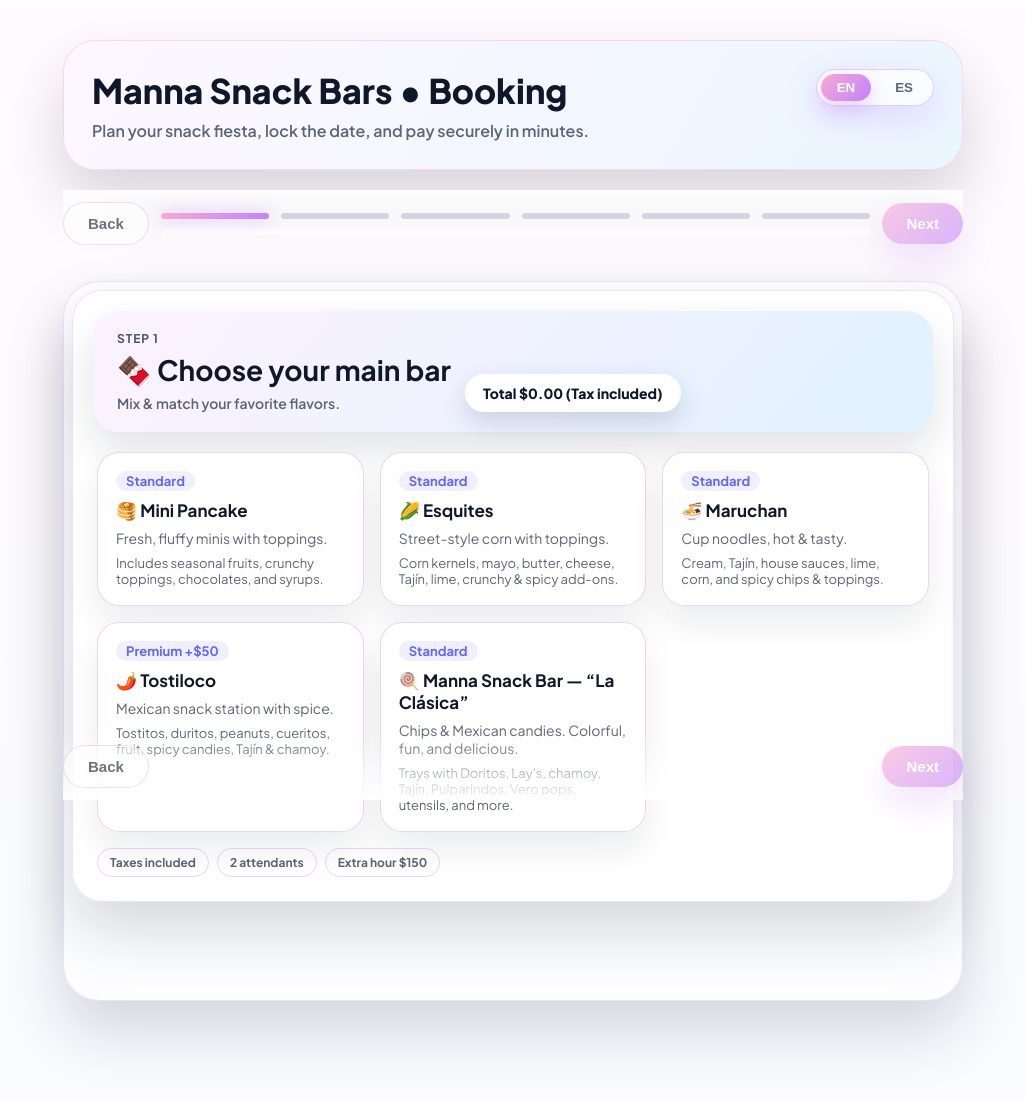
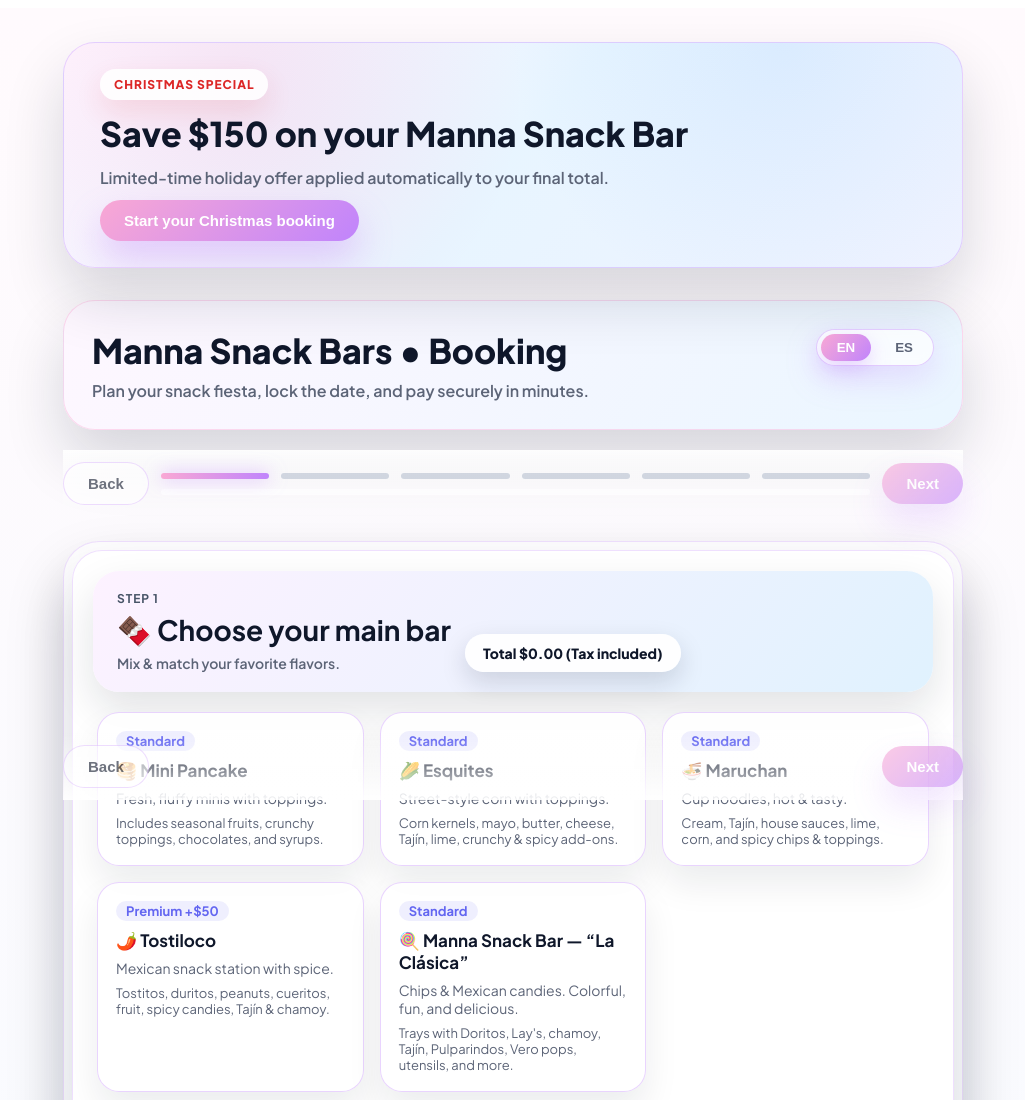
Before and after one commit to Admin-dev32/manna-webhooks-2, a website: page index.html in a window 1280 px wide. Shown: the top 1100 px of the page, without its empty margins (127-1152 px from the left). Drawn offline with Linux system fonts and the light colour scheme; some packages are replaced by stand-ins of ours.

Commit message:
Add Christmas special hero and pricing

```diff
--- a/index.html
+++ b/index.html
@@ -55,6 +55,79 @@
       gap:20px;
     }
 
+    .xmas-hero {
+      max-width:980px;
+      margin:0 auto;
+      padding:34px clamp(16px,4vw,40px) 0;
+    }
+
+    .xmas-hero .hero-card {
+      background:linear-gradient(130deg,#fef6ff,#e8f5ff 50%,#eef2ff);
+      border:1px solid rgba(192,132,252,.35);
+      border-radius:32px;
+      padding:26px clamp(18px,4vw,36px);
+      box-shadow:var(--shadow);
+      display:grid;
+      gap:12px;
+      position:relative;
+      overflow:hidden;
+    }
+
+    .xmas-hero .hero-card::after {
+      content:"";
+      position:absolute;
+      inset:0;
+      background:radial-gradient(circle at 20% 20%, rgba(236,72,153,.1), transparent 38%),
+        radial-gradient(circle at 80% 0%, rgba(147,197,253,.18), transparent 36%);
+      pointer-events:none;
+    }
+
+    .xmas-hero .badge {
+      display:inline-flex;
+      align-items:center;
+      gap:8px;
+      padding:8px 14px;
+      border-radius:999px;
+      background:rgba(255,255,255,.9);
+      color:#dc2626;
+      font-weight:800;
+      text-transform:uppercase;
+      letter-spacing:0.08em;
+      font-size:12px;
+      box-shadow:0 12px 28px rgba(220,38,38,.12);
+      z-index:1;
+      width:max-content;
+    }
+
+    .xmas-hero h2 {
+      margin:0;
+      font-size:clamp(24px,4vw,34px);
+      font-weight:800;
+      color:var(--hero-ink);
+      z-index:1;
+    }
+
+    .xmas-hero p {
+      margin:0;
+      color:var(--muted);
+      font-weight:600;
+      z-index:1;
+    }
+
+    .xmas-hero .actions {
+      display:flex;
+      flex-wrap:wrap;
+      gap:12px;
+      align-items:center;
+      z-index:1;
+    }
+
+    .price-regular {
+      color: #dc2626;
+      text-decoration: line-through;
+      font-weight: 800;
+    }
+
     #manna-booking-steps .header {
       display:flex;
       flex-wrap:wrap;
@@ -837,6 +910,16 @@
       opacity: 1;
     }
   </style>
+  <div class="xmas-hero">
+    <div class="hero-card">
+      <span class="badge" data-i18n="xmas_badge">Christmas Special</span>
+      <h2 data-i18n="xmas_title">Save $150 on your Manna Snack Bar</h2>
+      <p data-i18n="xmas_subtitle">Limited-time holiday offer applied automatically to your final total.</p>
+      <div class="actions">
+        <button class="btn" type="button" data-xmas-cta data-i18n="xmas_cta">Start your Christmas booking</button>
+      </div>
+    </div>
+  </div>
   <div class="wrap">
     <div class="header">
       <div class="brand">
@@ -1205,7 +1288,11 @@
                 <h3 data-i18n="summary_payment">Payment</h3>
                 <div class="summary-row"><span class="label" data-i18n="summary_payMode">Mode</span><span class="value" data-sum-paymode>—</span></div>
                 <div class="totals">
-                  <div class="summary-row"><span class="label" data-i18n="summary_total">Total</span><span class="value total-main" data-sum-total>$0</span></div>
+                  <div class="summary-row" data-regular-row>
+                    <span class="label" data-i18n="summary_regular">Regular price</span>
+                    <span class="value price-regular" data-sum-regular>$0</span>
+                  </div>
+                  <div class="summary-row"><span class="label" data-i18n="summary_total_special">Christmas Special</span><span class="value total-main" data-sum-total>$0</span></div>
                   <div class="summary-row" data-full-save-row style="display:none;"><span class="label" data-i18n="summary_discount">Pay-in-full discount</span><span class="value" data-sum-save>$0</span></div>
                   <div class="summary-row"><span class="label" data-i18n="summary_dueNow">Due today</span><span class="value" data-sum-due>$0</span></div>
                   <div class="summary-row" data-remaining-row style="display:none;"><span class="label" data-i18n="summary_remaining">Remaining balance</span><span class="value" data-sum-remaining>$0</span></div>
@@ -1242,11 +1329,16 @@
         snack: { title: '🍭 Manna Snack Bar — “La Clásica”', add: 0 }
       };
       const FULL_FLAT_OFF = 20;
+      const XMAS_DISCOUNT = 150;
 
       const translations = {
         en: {
           widgetTitle: 'Manna Snack Bars • Booking',
           widgetSubtitle: 'Plan your snack fiesta, lock the date, and pay securely in minutes.',
+          xmas_badge: 'Christmas Special',
+          xmas_title: 'Save $150 on your Manna Snack Bar',
+          xmas_subtitle: 'Limited-time holiday offer applied automatically to your final total.',
+          xmas_cta: 'Start your Christmas booking',
           actionBack: 'Back',
           actionNext: 'Next',
           actionReview: 'Review',
@@ -1361,6 +1453,8 @@
           summary_location: 'Location',
           summary_contact: 'Contact',
           summary_payMode: 'Mode',
+          summary_regular: 'Regular price',
+          summary_total_special: 'Christmas Special',
           summary_total: 'Total',
           summary_discount: '💝 Pay-in-full discount',
           summary_dueNow: 'Due today',
@@ -1373,6 +1467,10 @@
         es: {
           widgetTitle: 'Manna Snack Bars • Reservación',
           widgetSubtitle: 'Diseña tu barra, agenda y paga en minutos con un toque dulce.',
+          xmas_badge: 'Especial de Navidad',
+          xmas_title: 'Ahorra $150 en tu Manna Snack Bar',
+          xmas_subtitle: 'Oferta navideña por tiempo limitado aplicada automáticamente a tu total final.',
+          xmas_cta: 'Empezar reservación navideña',
           actionBack: 'Atrás',
           actionNext: 'Siguiente',
           actionReview: 'Revisar',
@@ -1487,6 +1585,8 @@
           summary_location: 'Ubicación',
           summary_contact: 'Contacto',
           summary_payMode: 'Modo',
+          summary_regular: 'Precio regular',
+          summary_total_special: 'Precio especial de Navidad',
           summary_total: 'Total',
           summary_discount: '💝 Descuento por pago total',
           summary_dueNow: 'Pagar hoy',
@@ -1614,6 +1714,15 @@
         });
       });
 
+      const xmasCTA = $('[data-xmas-cta]');
+      if (xmasCTA) {
+        xmasCTA.addEventListener('click', () => {
+          go(0);
+          const wrap = document.querySelector('#manna-booking-steps .wrap');
+          if (wrap) wrap.scrollIntoView({ behavior: 'smooth', block: 'start' });
+        });
+      }
+
       const barInputs = $$('[data-choices="bar"] input[name="bar"]');
       const barLabels = $$('[data-choices="bar"] label.choice');
       function highlightBar(val){
@@ -1903,14 +2012,15 @@
         const s2 = secondPrice();
         const fnt = fountainPrice();
         const beforeDiscount = base + s2 + fnt;
-        let total = roundToNearest5(beforeDiscount);
+        let specialTotal = roundToNearest5(beforeDiscount);
         let savings = 0;
         if (state.pay === 'full') {
           savings = FULL_FLAT_OFF;
-          total = roundToNearest5(Math.max(total - FULL_FLAT_OFF, 0));
+          specialTotal = roundToNearest5(Math.max(specialTotal - FULL_FLAT_OFF, 0));
         }
-        const dueNow = state.pay === 'full' ? total : Math.round(total * 0.25);
-        return { base, s2, fnt, total, dueNow, savings, beforeDiscount };
+        const dueNow = state.pay === 'full' ? specialTotal : Math.round(specialTotal * 0.25);
+        const regularTotal = roundToNearest5(specialTotal + XMAS_DISCOUNT);
+        return { base, s2, fnt, total: specialTotal, regularTotal, dueNow, savings, beforeDiscount };
       }
 
       function updateRunningTotal(){
@@ -2017,11 +2127,12 @@
 
       function renderSummary(){
         const barTitle = state.mainBar ? (t(`bar_${state.mainBar}_title`) || BAR_META[state.mainBar]?.title || '—') : '—';
-        const { total, dueNow, savings, base: mainTotal, s2: secondTotal, fnt: fountainTotal } = compute();
+        const { total, regularTotal, dueNow, savings, base: mainTotal, s2: secondTotal, fnt: fountainTotal } = compute();
         const locale = localeMap[state.lang] || 'en-US';
         const guestLabel = state.lang === 'es' ? 'invitados' : 'guests';
         $('[data-sum-main]').textContent = state.mainBar ? `${barTitle} • ${fmt(mainTotal)}` : '—';
         $('[data-sum-pkg]').textContent = state.guests ? `${state.guests} ${guestLabel} • ${hoursLabel(state.hours)}` : '—';
+        $('[data-sum-regular]').textContent = fmt(regularTotal);
         $('[data-sum-total]').textContent = fmt(total);
         $('[data-sum-due]').textContent = fmt(dueNow);
         $('[data-sum-paymode]').textContent = state.pay === 'full' ? t('pay_full') : t('pay_deposit');
@@ -2083,6 +2194,7 @@
         const secondPkgCode = classifyPkgFromGuests(secondGuests);
         return {
           total: totals.total,
+          regularTotal: totals.regularTotal,
           dueNow: totals.dueNow,
           guests,
           hours,
```
